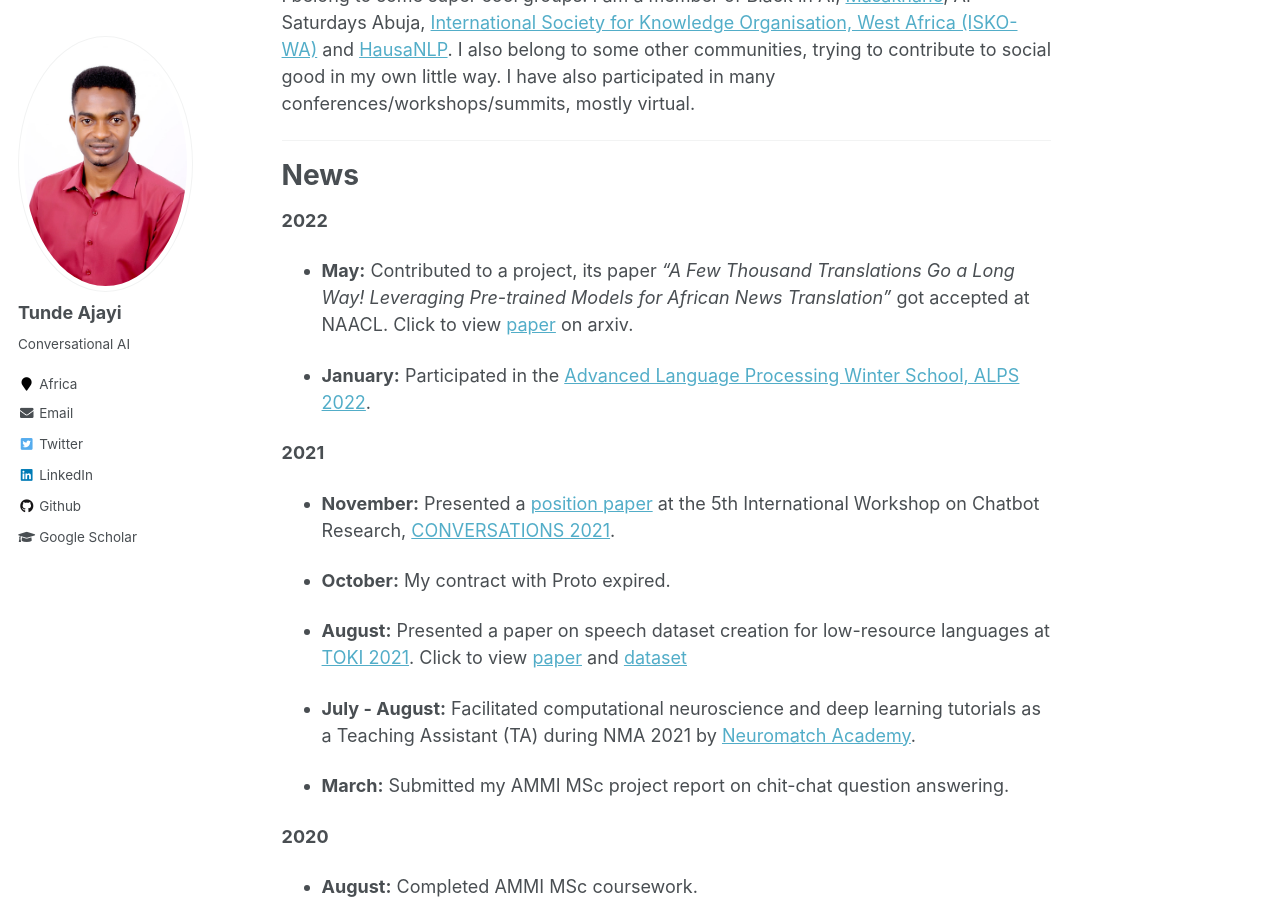
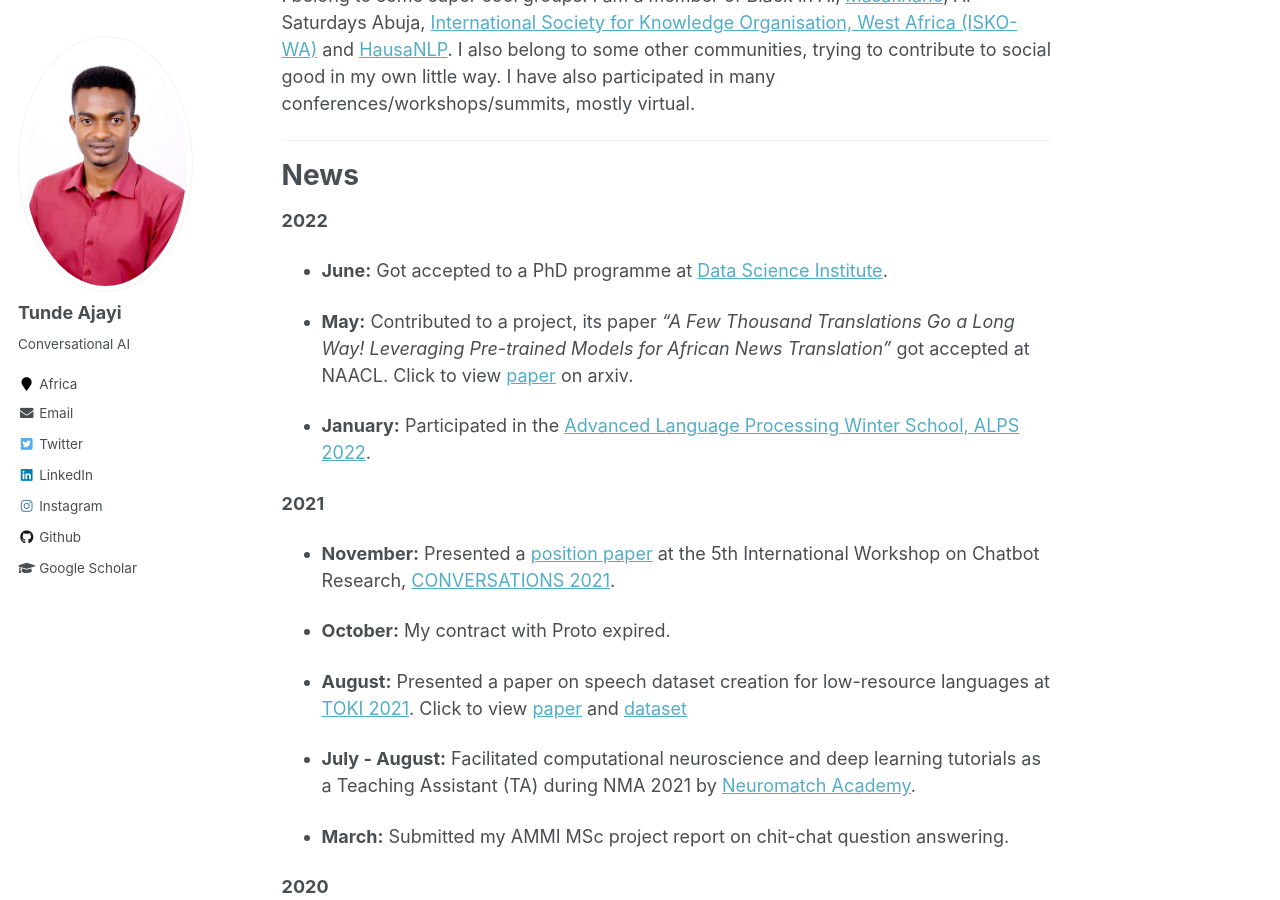
Before and after one commit to tundeajayi/tundeajayi.github.io, a Jekyll site: the page built from _pages/about.md, in a window 1280 px wide and 900 px high, scrolled down 716 px. Built offline with Jekyll 4.4.1, drawn with Linux system fonts in a browser that asks for light colours; part of the change alters nothing that is shown.

Commit message:
add phd offer

```diff
--- a/_config.yml
+++ b/_config.yml
@@ -99,7 +99,7 @@ author:
   github           : "tunde99"
   google_plus      :
   keybase          :
-  instagram        :
+  instagram        : "https://www.instagram.com/tunde_o_/"
   impactstory      : #"https://profiles.impactstory.org/u/xxxx-xxxx-xxxx-xxxx"
   lastfm           :
   linkedin         : "tunde-ajayi-978130b3/"
--- a/_pages/about.md
+++ b/_pages/about.md
@@ -60,6 +60,8 @@ News
 
 **2022**
 
+* **June:** Got accepted to a PhD programme at [Data Science Institute](https://dsi.nuigalway.ie/).
+
 * **May:** Contributed to a project, its paper *"A Few Thousand Translations Go a Long Way! Leveraging Pre-trained Models for African News Translation"* got accepted at NAACL. Click to view [paper](https://arxiv.org/abs/2205.02022) on arxiv.
 
 * **January:** Participated in the [Advanced Language Processing Winter School, ALPS 2022](http://lig-alps.imag.fr/).
```
